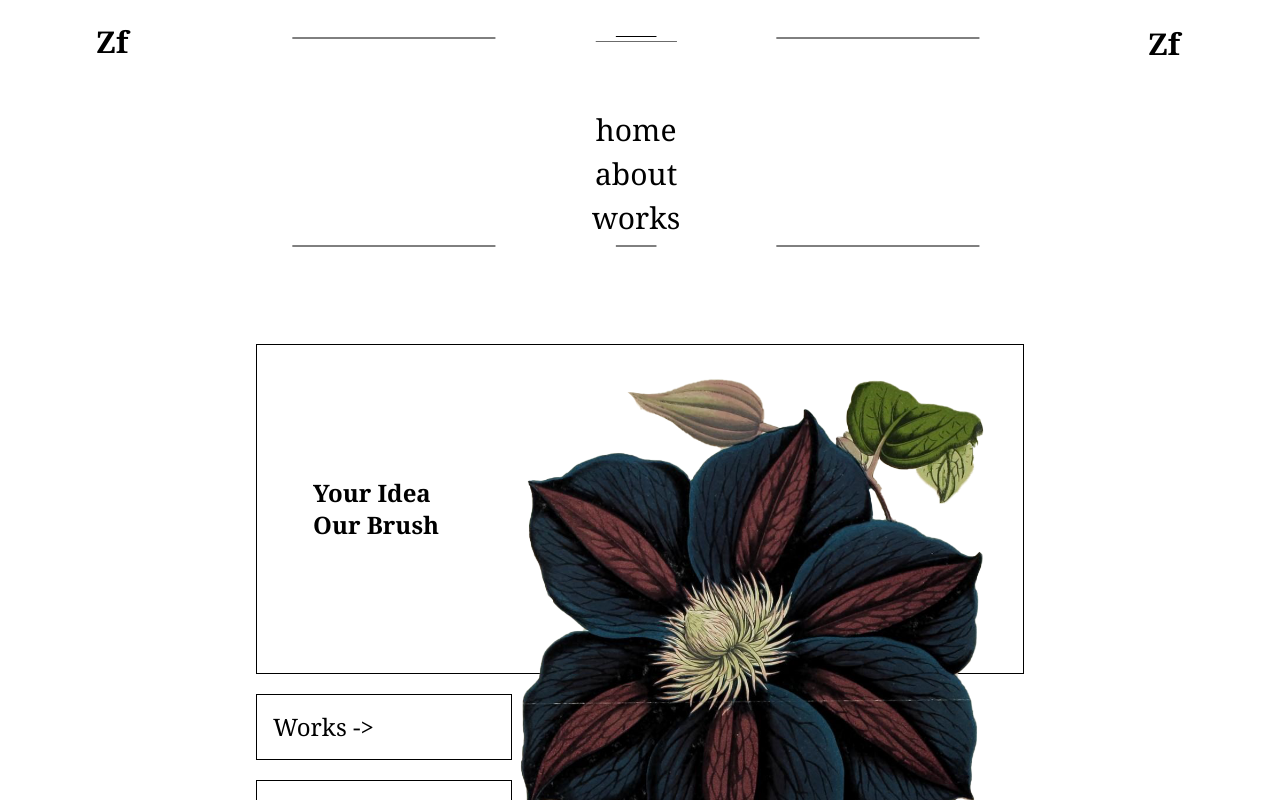
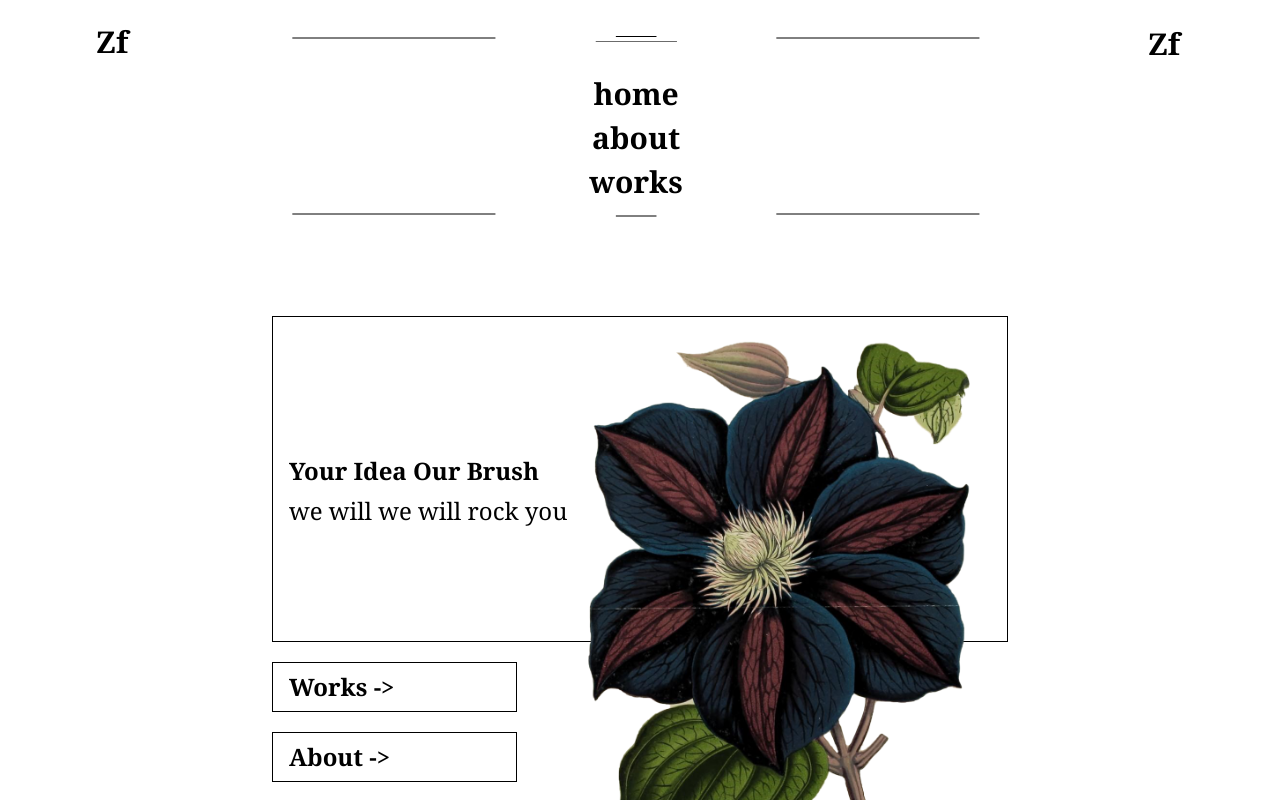
Before and after one commit to paul-lorenc/zipperfield-dot-co, a Next.js app: page / in a window 1280 px wide. Both pictures are taken after a click on the button 636 px from the left and 38 px from the top of the page. Shown: the top 800 px of the page. Built offline with nearby package versions, Linux system fonts and the light colour scheme.

Commit message:
small padding update

```diff
--- a/components/Container.tsx
+++ b/components/Container.tsx
@@ -64,10 +64,10 @@ export const Container: React.FC = ({ children }) => {
               <ul
                 className={`flex flex-col ${
                   isOpen ? "block" : "hidden"
-                } mt-10 max-w-2xl justify-center items-center font-thin`}
+                } mt-3 max-w-2xl justify-center items-center font-bold`}
               >
                 <Link href="/">
-                  <a onClick={handleClick} className="pt-7 pb-2">
+                  <a onClick={handleClick} className="pt-5 pb-2">
                     home
                   </a>
                 </Link>
@@ -83,12 +83,12 @@ export const Container: React.FC = ({ children }) => {
                 </Link>
               </ul>
             </div>
-            <div className="h-1 navbot flex items-start justify-center">
+            <div className="h-3 navbot flex items-start justify-center">
               <svg height="100%" width="100%">
                 <line x1={ax1} y1={l1} x2={ax2} y2={l1} stroke="currentColor" />
               </svg>
               <button
-                className="h-1 w-full flex flex-col items-center"
+                className="h-4 w-full flex flex-col items-center"
                 onClick={handleClick}
               >
                 <svg height="100%" width="20%">
--- a/pages/index.tsx
+++ b/pages/index.tsx
@@ -1,39 +1,41 @@
 import { Container } from "@/components/Container";
 import Image from "next/image";
+import Link from "next/link";
 export default function Home() {
   return (
     <Container>
-      <div className="font-serif md:h-screen text-black dark:text-white text-2xl font-extrabold mt-16 md:mt-20 max-w-3xl px-4 md:px-0">
-        <div className="flex flex-col-reverse md:flex-row items-center border border-black dark:border-white px-4 py-1">
-          <div className="pt-7 pb-1 md:py-20 md:pl-10 md:pr-4 text-md font-s">
-            Your Idea Our Brush
+      <div className="font-serif md:h-screen w-screen px-4 text-black dark:text-white text-2xl font-extrabold mt-16 md:mt-20 max-w-3xl">
+        <div className="flex flex-col-reverse md:flex-row items-center border border-black dark:border-white px-4 pb-1">
+          <div className="flex flex-col">
+            <div className="pt-7 pb-2 text-md">Your Idea Our Brush</div>
+            <p className="hidden md:block font-thin font-sm">
+              we will we will rock you
+            </p>
           </div>
-          <div
-            className="relative w-64 md:w-screen h-auto max-w-sm md:max-w-lg max-h-80"
-            //   position: "relative",
-            //   width: "200px",
-            //   height: "200px",
-            //   maxHeight: "200px",
-            //   maxWidth: "200px",
-            // }}
-          >
+          <div className="relative w-64 md:w-3/5 h-auto max-w-sm md:max-w-lg max-h-80">
             <Image
               src="/images/flower.png"
               width={500}
               height={700}
               layout="responsive"
-              sizes="250px"
+              sizes="(max-width: 600px) 480px,
+              800px"
               priority
+              alt="zipperfield flower"
             />
           </div>
         </div>
         <div className="flex flex-col items-stretch md:items-start mb-10">
-          <button className="flex items-start border border-black dark:border-white mt-5 p-4 pr-20 md:w-1/3">
-            {"Works    ->"}
-          </button>
-          <button className="flex items-start border border-black dark:border-white mt-5 p-4 pr-20 md:w-1/3">
-            {"About    ->"}
-          </button>
+          <Link href="/works">
+            <a className="flex items-start border border-black dark:border-white mt-5 px-4 py-2 pr-20 md:w-1/3">
+              {"Works    ->"}
+            </a>
+          </Link>
+          <Link href="/about">
+            <a className="flex items-start border border-black dark:border-white mt-5 px-4 py-2 pr-20 md:w-1/3">
+              {"About    ->"}
+            </a>
+          </Link>
         </div>
       </div>
     </Container>
--- a/pages/works.tsx
+++ b/pages/works.tsx
@@ -2,7 +2,7 @@ import { Container } from "@/components/Container";
 export default function Works() {
   return (
     <Container>
-      <div className="mt-20 font-serif text-2xl font-extrabold items-center max-w-2xl">
+      <div className="mt-20 text-black dark:text-white font-serif text-2xl font-extrabold items-center max-w-2xl">
         works
       </div>
     </Container>
--- a/styles/base.css
+++ b/styles/base.css
@@ -13,8 +13,13 @@ html {
 }
 
 .navmid {
-  max-height: 10em;
-  height: 10em;
+  max-height: 7em;
+  height: 7em;
+}
+
+.navbot {
+  max-height: 2em;
+  height: 1em;
 }
 
 .openedStyle {
@@ -26,5 +31,5 @@ html {
 .closedStyle {
   max-height: 0;
   opacity: 0;
-  transition: max-height 0.7s, opacity 0.3s 0.1s;
+  transition: max-height 0.7s, opacity 0.3s 0.2s;
 }
```
